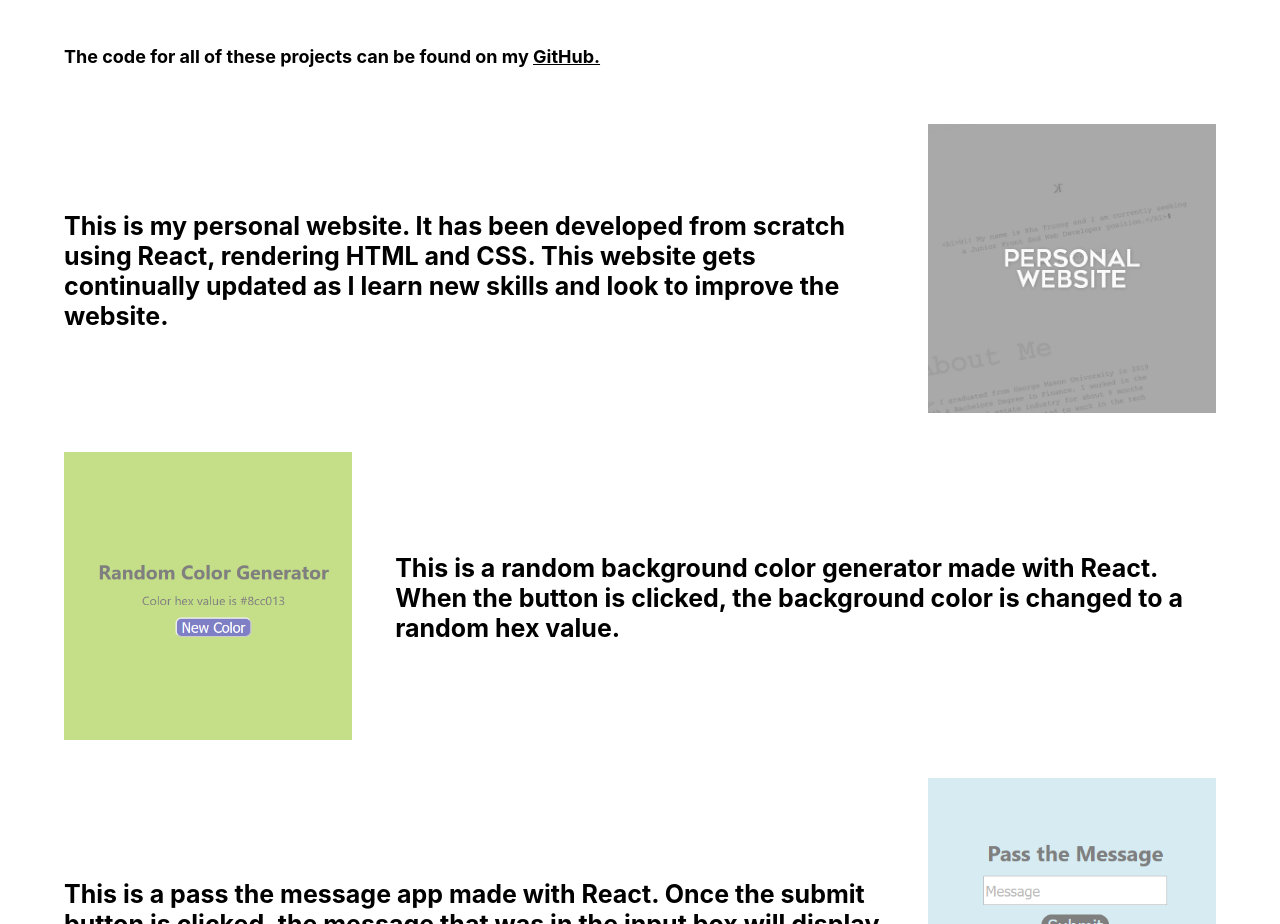
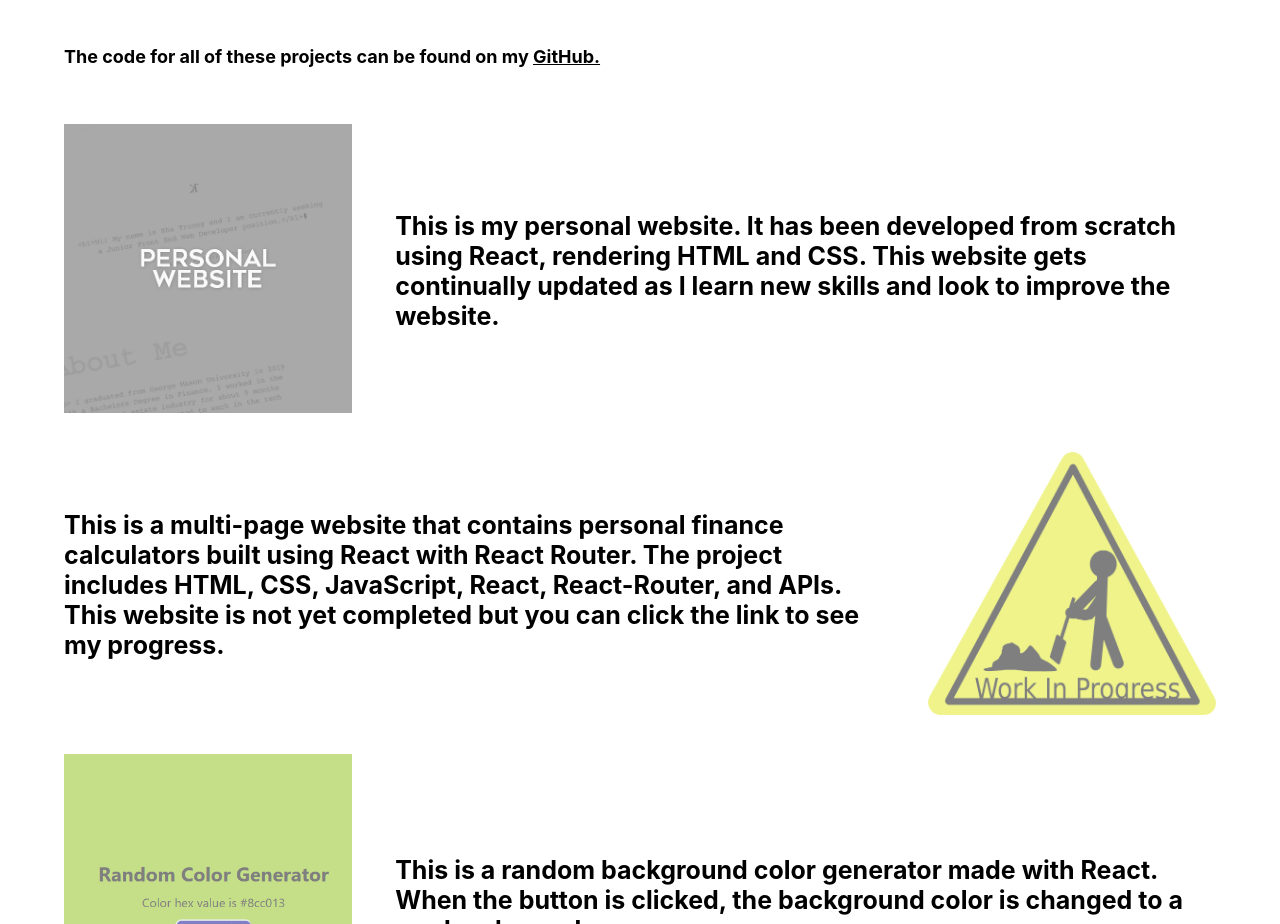
Before and after one commit to khatruong2009/ReactKhaTruong, a React (Create React App) app in the folder khatruong/: page / in a window 1280 px wide. Shown: the part 1342-2266 px from the top of the page. Built offline with nearby package versions, Linux system fonts and the light colour scheme; the HTML template or start-up script is replaced by a standard one.

Commit message:
added finance tools website

```diff
--- a/khatruong/src/Components/Projects.jsx
+++ b/khatruong/src/Components/Projects.jsx
@@ -11,6 +11,7 @@ var negus = require("../assets/images/negus-project.png");
 var tip = require("../assets/images/tip.png");
 var color = require("../assets/images/color.png");
 var pass = require("../assets/images/pass.png");
+var wip = require("../assets/images/wip.png");
 
 function Projects() {
   return (
@@ -20,13 +21,20 @@ function Projects() {
 
       <div className="project-box">
 
-      <ProjectRight
+      <ProjectLeft
           name="Kha Truong Website"
           link="https://khatruong.com/"
           image={kha}
           description="This is my personal website. It has been developed from scratch
           using React, rendering HTML and CSS. This website gets continually updated as I
           learn new skills and look to improve the website."
+        />
+
+        <ProjectRight
+          name="Finance Tools Website"
+          link="https://khatruong2009.github.io/FinanceTools/"
+          image={wip}
+          description="This is a multi-page website that contains personal finance calculators built using React with React Router. The project includes HTML, CSS, JavaScript, React, React-Router, and APIs. This website is not yet completed but you can click the link to see my progress."
         />
 
         <ProjectLeft
```
Also changed, not shown: khatruong/src/assets/images/wip.png (added).
